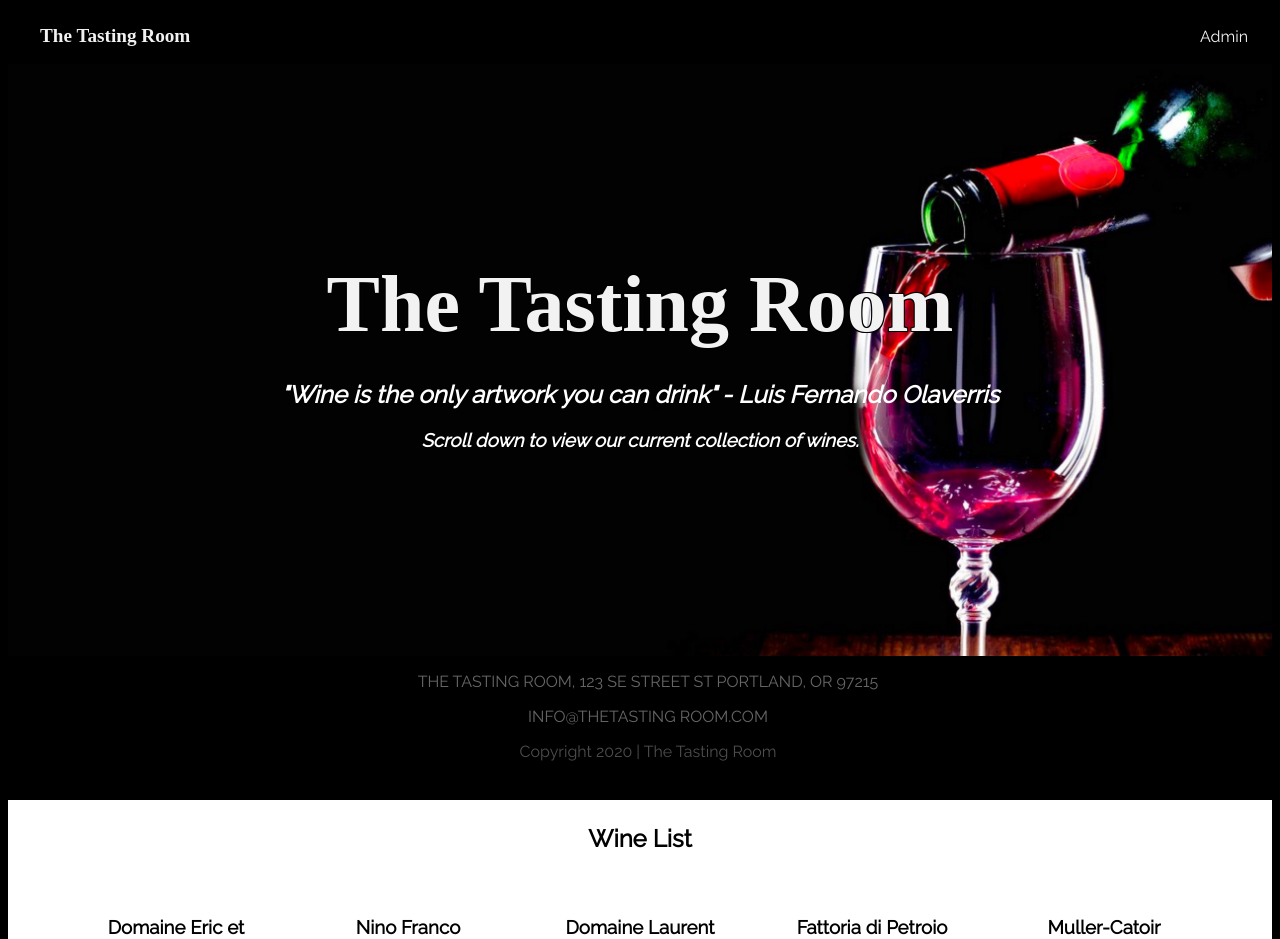
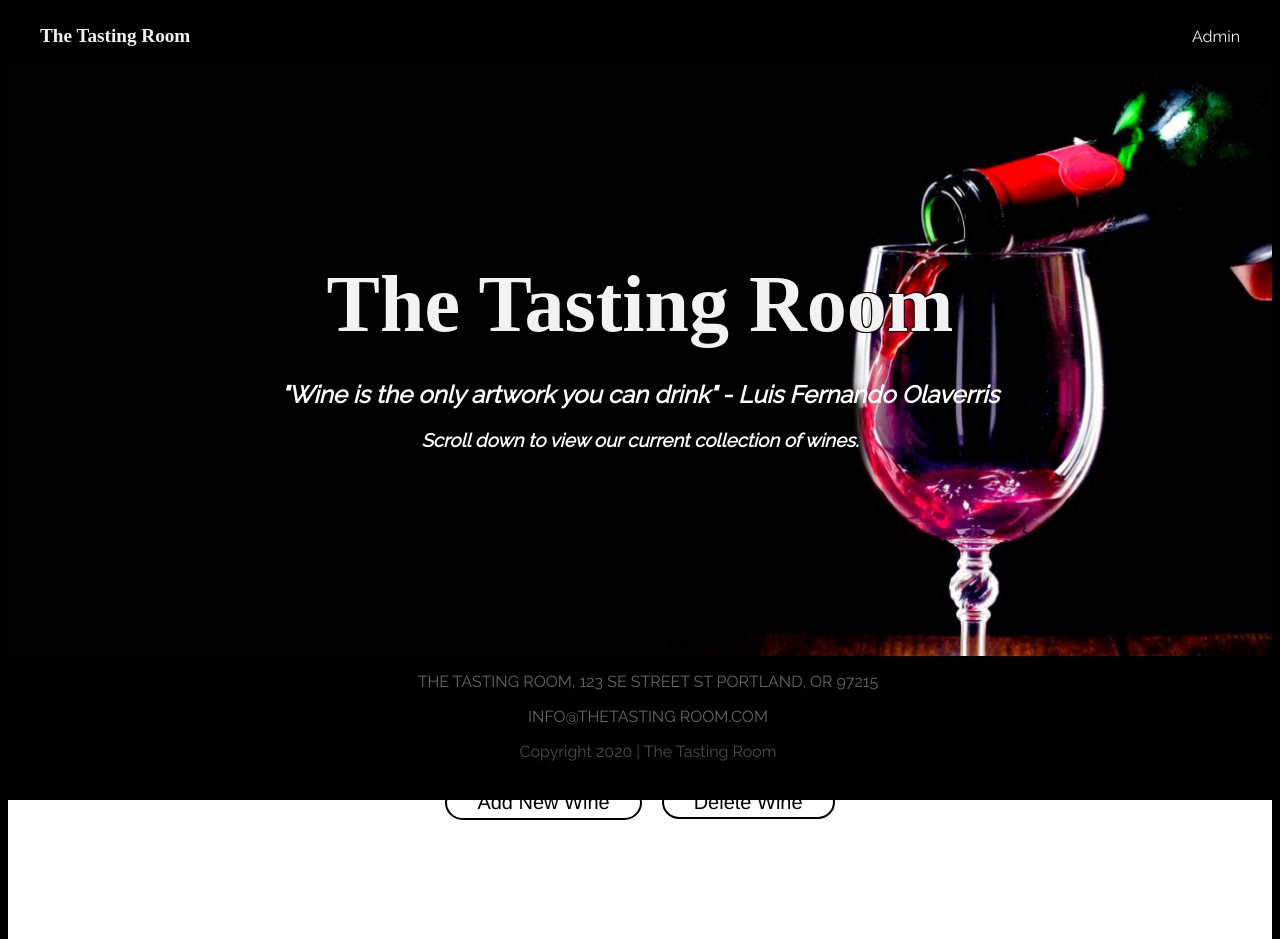
Before and after one commit to Leels/react-tasting-room, a React (Create React App) app: page /#/admin in a window 1280 px wide. Shown: the top 939 px of the page. Built offline with nearby package versions, Linux system fonts and the light colour scheme; a web font is replaced by a local one.

Commit message:
rename components so that routing makes sense

```diff
--- a/src/App.js
+++ b/src/App.js
@@ -10,7 +10,7 @@ import About from './components/About';
 import WineList from './components/WineList';
 import NewWineForm from './components/NewWineForm';
 import NewWineControl from './components/NewWineControl';
-import Admin from './components/Admin';
+import Delete from './components/Delete';
 import Error404 from './components/Error404';
 import { Switch, Route } from 'react-router-dom';
 import Red from "./components/images/Red.png";
@@ -200,8 +200,8 @@ class App extends React.Component {
           <Route exact path='/glasses' component={Glasses} />
           <Route exact path='/tastings' component={Tastings} />
           <Route exact path='/food' component={Food} />
-          <Route exact path='/newwine' render={()=><NewWineControl onNewWineCreation={this.handleAddingNewWineToList} />} />
-          <Route path='/admin' render={(props)=><Admin wineList={this.state.masterWineList} currentRouterPath={props.location.pathname} onWineSelection={this.handleChangingSelectedWine} selectedWine={this.state.selectedWine} onDeletingWineFromList={this.handleDeletingWineFromList}/>}/>
+          <Route exact path='/admin' render={()=><NewWineControl onNewWineCreation={this.handleAddingNewWineToList} />} />
+          <Route path='/delete' render={(props)=><Delete wineList={this.state.masterWineList} currentRouterPath={props.location.pathname} onWineSelection={this.handleChangingSelectedWine} selectedWine={this.state.selectedWine} onDeletingWineFromList={this.handleDeletingWineFromList}/>}/>
           <Route component={Error404} />
         </Switch>
       <Footer />
--- a/src/components/Admin.jsx
+++ b/src/components/Admin.jsx
@@ -1,35 +1,28 @@
 import React from 'react';
 import PropTypes from 'prop-types';
-import WineList from './WineList';
-import NewWineButton from './NewWineButton';
-import WineDetail from './WineDetail';
+import NewWineControl from './NewWineControl';
+import './Admin.css';
 import { Link } from 'react-router-dom';
 
 function Admin(props){
-  const adminStyles = {
+
+  const pageStyles = {
     textAlign: "center",
-    color: "#990000",
-    fontStyle: "italic"
+    paddingBottom: "20vh"
   }
-  let optionalSelectedWineContent = null;
-    if (props.selectedWine != null){
-      optionalSelectedWineContent =  <WineDetail selectedWine={props.selectedWine} onDeletingWineFromList={props.onDeletingWineFromList}/>;
-    }
-  return (
-    <div>
-      <h2 style={adminStyles}>Select Wine to Delete</h2>
-      {optionalSelectedWineContent}
-       <WineList wineList={props.wineList} currentRouterPath={props.currentRouterPath}
-       onWineSelection={props.onWineSelection} />
-    </div>
-  );
+
+return (
+  <div style={pageStyles}>
+  <h2> What would you like to do? </h2>
+  <div class="variation-a">
+    <button class="suit_and_tie" onClick={props.onNewWineFormButton}>Add New Wine</button>
+    <Link to="/Delete" class="suit_and_tie">Delete Wine</Link>
+  </div>
+  </div>
+);
 }
-
 Admin.propTypes = {
-  wineList: PropTypes.array,
-  currentRouterPath: PropTypes.string.isRequired,
-  onWineSelection: PropTypes.func.isRequired,
-  selectedWine: PropTypes.object
+onNewWineFormButton: PropTypes.func
 };
 
 export default Admin;
--- /dev/null
+++ b/src/components/Delete.jsx
@@ -0,0 +1,35 @@
+import React from 'react';
+import PropTypes from 'prop-types';
+import WineList from './WineList';
+import Admin from './Admin';
+import WineDetail from './WineDetail';
+import { Link } from 'react-router-dom';
+
+function Delete(props){
+  const deleteStyles = {
+    textAlign: "center",
+    color: "#990000",
+    fontStyle: "italic"
+  }
+  let optionalSelectedWineContent = null;
+    if (props.selectedWine != null){
+      optionalSelectedWineContent =  <WineDetail selectedWine={props.selectedWine} onDeletingWineFromList={props.onDeletingWineFromList}/>;
+    }
+  return (
+    <div>
+      <h2 style={deleteStyles}>Select Wine to Delete</h2>
+      {optionalSelectedWineContent}
+       <WineList wineList={props.wineList} currentRouterPath={props.currentRouterPath}
+       onWineSelection={props.onWineSelection} />
+    </div>
+  );
+}
+
+Delete.propTypes = {
+  wineList: PropTypes.array,
+  currentRouterPath: PropTypes.string.isRequired,
+  onWineSelection: PropTypes.func.isRequired,
+  selectedWine: PropTypes.object
+};
+
+export default Delete;
--- a/src/components/Navbar.jsx
+++ b/src/components/Navbar.jsx
@@ -20,8 +20,10 @@ function Navbar(){
     fontSize: "120%"
   }
   const linkStyles = {
-    padding: "0 8px"
+    padding: "0 8px",
+
   }
+
   return (
     <div style={navbarStyles}>
     <div class="underline">
@@ -29,7 +31,7 @@ function Navbar(){
     </div>
     <div style={linkStyles}>
     <div class="underline">
-    <Link to="/NewWine">Admin</Link>
+    <Link style={linkStyles} to="/Admin">Admin</Link>
     </div>
     </div>
     </div>
--- a/src/components/NewWineButton.jsx
+++ /dev/null
@@ -1,28 +0,0 @@
-import React from 'react';
-import PropTypes from 'prop-types';
-import NewWineControl from './NewWineControl';
-import './NewWineButton.css';
-import { Link } from 'react-router-dom';
-
-function NewWineButton(props){
-
-  const pageStyles = {
-    textAlign: "center",
-    paddingBottom: "20vh"
-  }
-
-return (
-  <div style={pageStyles}>
-  <h2> What would you like to do? </h2>
-  <div class="variation-a">
-    <button class="suit_and_tie" onClick={props.onNewWineFormButton}>Add New Wine</button>
-    <Link to="/Admin" class="suit_and_tie">Delete Wine</Link>
-  </div>
-  </div>
-);
-}
-NewWineButton.propTypes = {
-onNewWineFormButton: PropTypes.func
-};
-
-export default NewWineButton;
--- a/src/components/NewWineControl.jsx
+++ b/src/components/NewWineControl.jsx
@@ -1,9 +1,8 @@
 import React from 'react';
 import WineList from './WineList';
-import Admin from './Admin';
 import NewWineForm from './NewWineForm';
 import PropTypes from 'prop-types';
-import NewWineButton from './NewWineButton';
+import Admin from './Admin';
 
 
 class NewWineControl extends React.Component {
@@ -26,7 +25,7 @@ class NewWineControl extends React.Component {
     if (this.state.formVisibleOnPage){
       currentlyVisibleContent = <NewWineForm onNewWineCreation={this.props.onNewWineCreation}/>;
     } else {
-      currentlyVisibleContent = <NewWineButton onNewWineFormButton={this.handleNewWineFormButton}/>;
+      currentlyVisibleContent = <Admin onNewWineFormButton={this.handleNewWineFormButton}/>;
     }
     return (
       <div>
--- a/src/components/Wine.jsx
+++ b/src/components/Wine.jsx
@@ -24,7 +24,7 @@ function Wine(props){
     <h4>{props.pairing}</h4>
     </div>;
 
-    if (props.currentRouterPath === '/Admin'){
+    if (props.currentRouterPath === '/Delete'){
     return (
       <div style={wineStyles} className="wine" onClick={() => {props.onWineSelection({name: props.name, image: props.image, origin: props.origin, cost: props.cost, keywords: props.keywords, pairing: props.pairing, id: props.id});}}>
         {wineInformation}
--- a/src/components/WineList.jsx
+++ b/src/components/WineList.jsx
@@ -7,7 +7,6 @@ import White from "./images/White.png";
 import Sparkling from "./images/Sparkling.png";
 import PropTypes from 'prop-types';
 import NewWineControl from './NewWineControl';
-import NewWineButton from './NewWineButton';
 
 function WineList(props){
   const layoutStyles = {
```
Also changed, not shown: src/components/Admin.css (renamed from src/components/NewWineButton.css).
